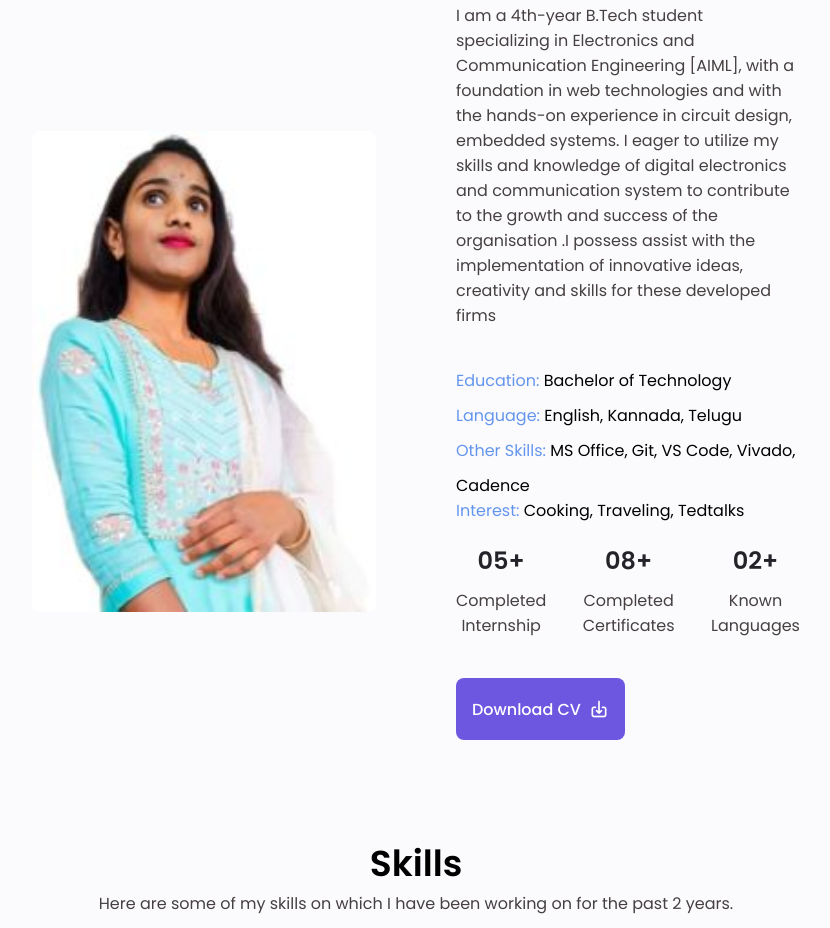
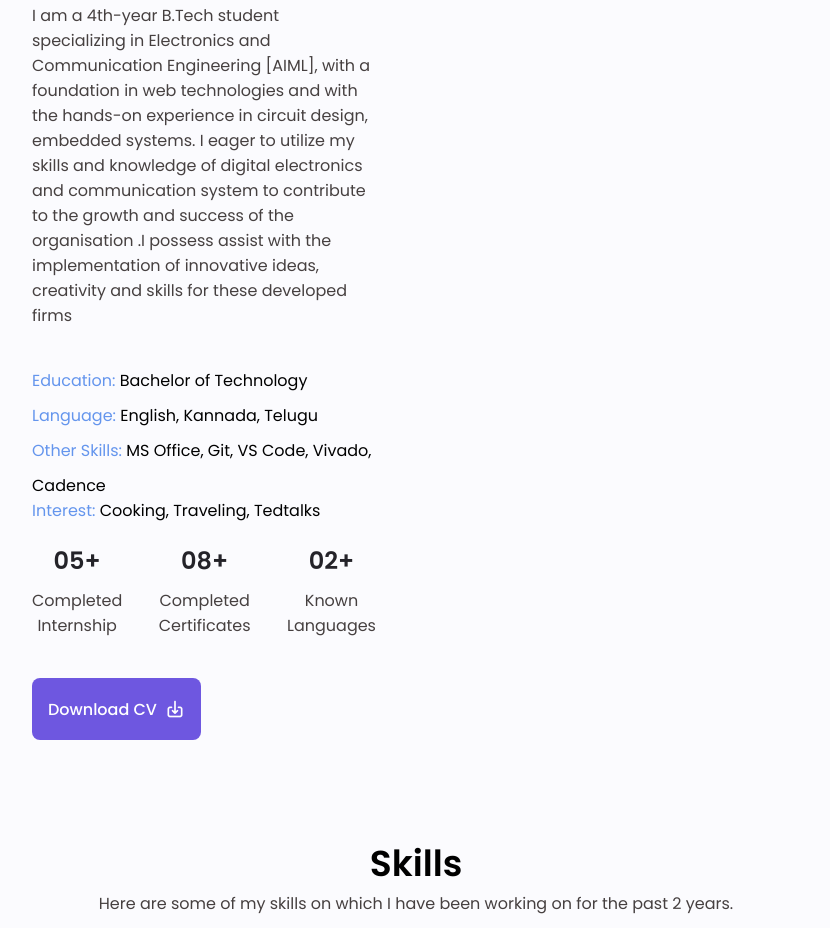
Before and after one commit to Sxnchxnx/CodSoft_portfolio, a plain HTML site: page index.html in a window 1280 px wide. Shown: the part 877-1805 px from the top of the page, without its empty margins (224-1054 px from the left). Drawn offline with nearby package versions, Linux system fonts and the light colour scheme.

Commit message:
Update index.html

```diff
--- a/index.html
+++ b/index.html
@@ -131,7 +131,7 @@
                         About
             </div>
             <div class ="about__container container grid">
-              <img src="assets/images/sin.12.jpg" alt="" class="about__img">
+
               <div class="about__data">
                 <p class ="about__description">I am a 4th-year B.Tech student specializing in
                     Electronics and Communication Engineering [AIML],
```
